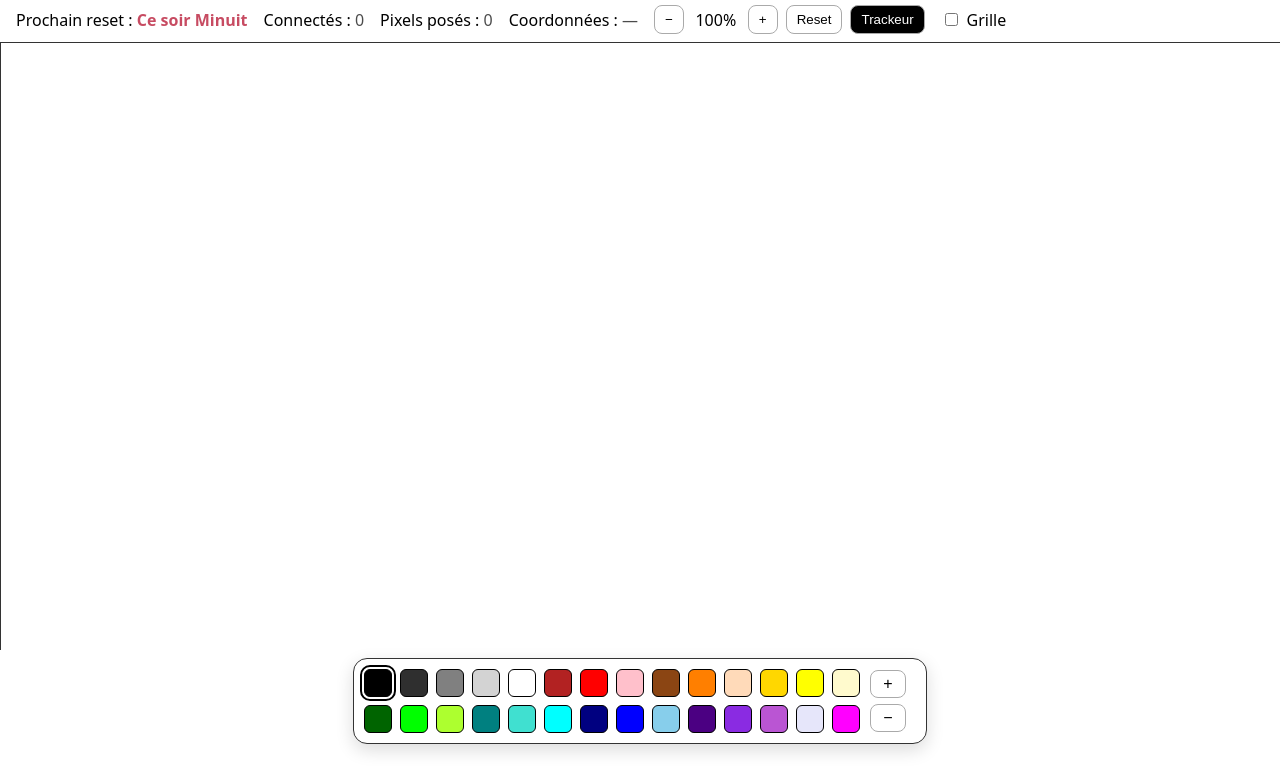
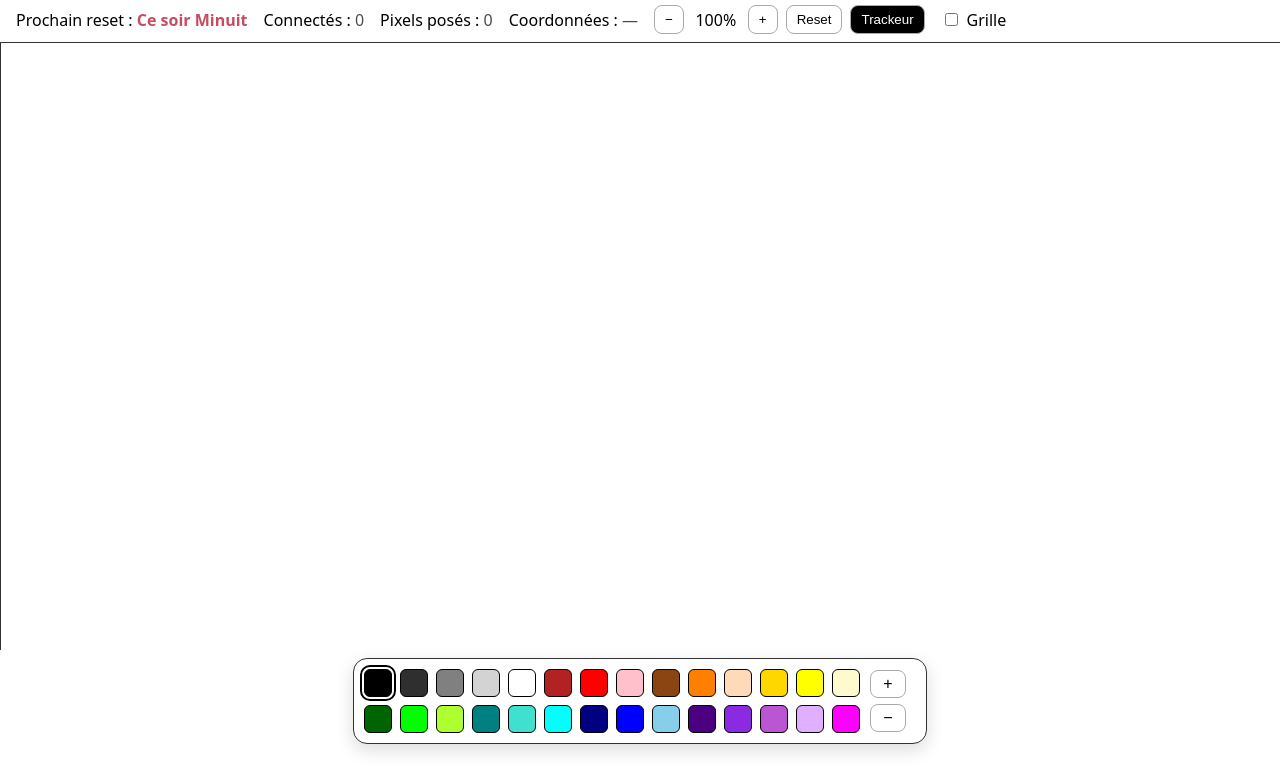
Before and after one commit to Shoudin/pixelwar.github.io, a plain HTML site: page index.html in a window 1280 px wide. Shown: the part 48-816 px from the top of the page. Drawn offline with Linux system fonts and the light colour scheme; no server answers.

Commit message:
Update index.html

```diff
--- a/index.html
+++ b/index.html
@@ -423,7 +423,7 @@ function measureCanvasRect(){
   '#4B0082', // 23 Violet profond
   '#8A2BE2', // 24 Violet pur
   '#BA55D3', // 25 Violet clair
-  '#E6E6FA', // 26 Lavande
+  '#E0B0FF', // 26 Lilas clair
 
   // Couleur de clôture pour spectre maxi coloré
   '#FF00FF', // 27 Fuchsia (magenta vif)
```
